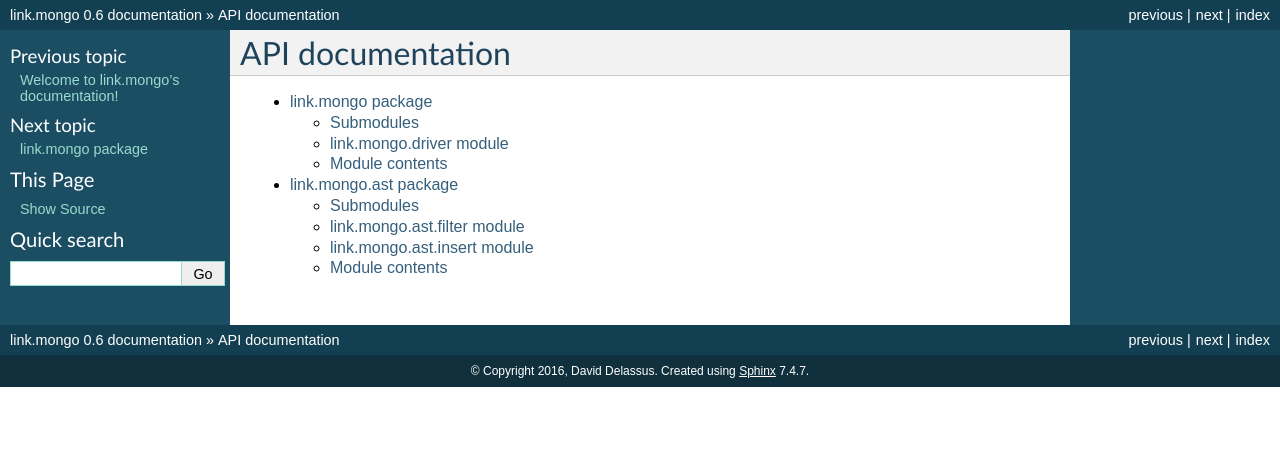
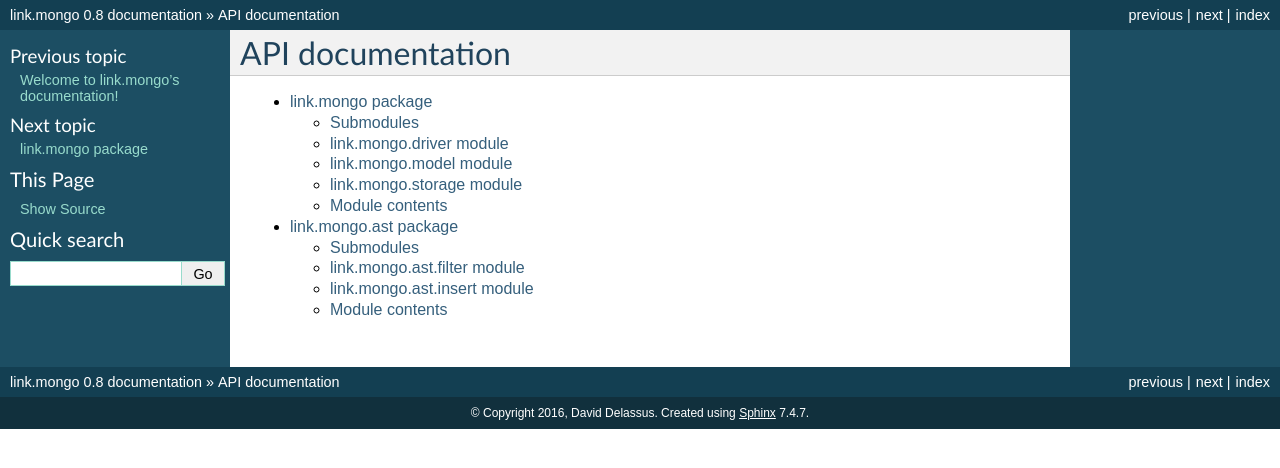
Before and after one commit to crotel/link.mongo, a Sphinx documentation site: the page built from doc/source/api/modules.rst, in a window 1280 px wide. Shown: the top 468 px of the page. Built offline with Sphinx 7.4.7, drawn with Linux system fonts in a browser that asks for light colours.

Commit message:
:update: documentation

```diff
--- a/doc/source/conf.py
+++ b/doc/source/conf.py
@@ -57,9 +57,9 @@
 # built documents.
 #
 # The short X.Y version.
-version = '0.6'
+version = '0.8'
 # The full version, including alpha/beta/rc tags.
-release = '0.6'
+release = '0.8'
 
 # The language for content autogenerated by Sphinx. Refer to documentation
 # for a list of supported languages.
```
Also changed, not shown: doc/source/api/link.mongo.rst (+16 -0 lines), 1 other file.
